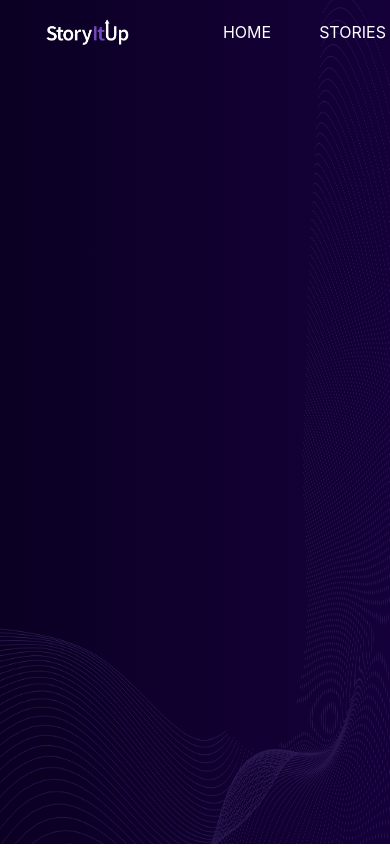
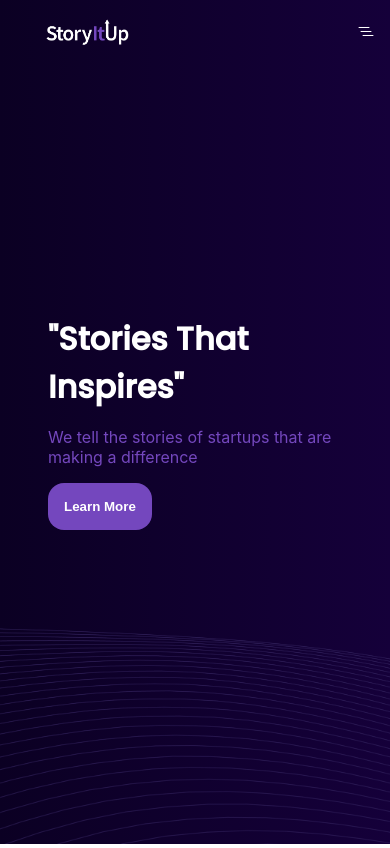
Before and after one commit to Dhruwang/StoryItUp_client, a React (Create React App) app: page / in a window 390 px wide. Built offline with nearby package versions, Linux system fonts and the light colour scheme.

Commit message:
made navbar responsive

```diff
--- a/public/index.html
+++ b/public/index.html
@@ -1,14 +1,12 @@
 <!DOCTYPE html>
 <html lang="en">
+
 <head>
   <meta charset="utf-8" />
   <link rel="icon" href="%PUBLIC_URL%/favicon.ico" />
   <meta name="viewport" content="width=device-width, initial-scale=1" />
   <meta name="theme-color" content="#000000" />
-    <meta
-      name="description"
-      content="Web site created using create-react-app"
-    />
+  <meta name="description" content="Web site created using create-react-app" />
   <link rel="apple-touch-icon" href="%PUBLIC_URL%/logo192.png" />
   <!--
       manifest.json provides metadata used when your web app is installed on a
@@ -24,8 +22,15 @@
       work correctly both with client-side routing and a non-root public URL.
       Learn how to configure a non-root public URL by running `npm run build`.
     -->
+  <!-- fonts  -->
+  <link rel="preconnect" href="https://fonts.googleapis.com">
+<link rel="preconnect" href="https://fonts.gstatic.com" crossorigin>
+<link href="https://fonts.googleapis.com/css2?family=Poppins:wght@500&display=swap" rel="stylesheet"><link rel="preconnect" href="https://fonts.googleapis.com">
+<!-- icons  -->
+<link rel="stylesheet" href="https://cdn.jsdelivr.net/npm/bootstrap-icons@1.10.3/font/bootstrap-icons.css">
   <title>React App</title>
 </head>
+
 <body>
   <noscript>You need to enable JavaScript to run this app.</noscript>
   <div id="root"></div>
@@ -40,4 +45,5 @@
       To create a production bundle, use `npm run build` or `yarn build`.
     -->
 </body>
+
 </html>
--- a/src/App.css
+++ b/src/App.css
@@ -1,56 +1,140 @@
-*{
-  box-sizing:border-box;
+@import url("https://cdn.jsdelivr.net/npm/bootstrap-icons@1.10.3/font/bootstrap-icons.css");
+
+* {
+  box-sizing: border-box;
+}
+
+.text-secondary {
+  color: #7447BE;
+}
+
+.btn {
+  background-color: #7447BE;
+  font-weight: bold;
+  color: white;
+  padding: 1rem;
+  border-radius: 1rem;
+  border: none;
+  cursor: pointer;
 }
 
 /* navbar css starts  */
-.navbar{
+.navbar {
   height: 4rem;
   width: 100%;
   padding: 1rem;
   position: fixed;
   background-color: transparent;
 }
-.navbarInner{
+
+.navbarInner {
   height: 100%;
   display: flex;
   justify-content: space-between;
 }
-.navbarInnerLeft{
+
+.navbarInnerLeft {
   height: 100%;
 }
-.navbarInnerRight{
+
+.navbarInnerRight {
   height: 100%;
   display: flex;
   justify-content: end;
   align-items: center
 }
-#logo{
+
+.hamburgerIcon {
+  color: white !important;
+  display: none;
+}
+
+#logo {
   height: 100%;
 
 }
-.navbarList{
+
+.navbarList {
   list-style: none;
   display: flex;
   color: white;
   text-transform: uppercase;
 }
+
 .navbarList li {
   margin: 0rem 1.5rem;
 }
+
 /* navbar css ends  */
 
 /* home page css starts  */
-.home{
+.home {
   height: 100vh;
   width: 100%;
-  background-image: linear-gradient(to right,#0B0023 , #15003A);
+  background-image: linear-gradient(to right, #0B0023, #15003A);
+
 }
-.vectorBackground{
+
+.vectorBackground {
+  height: 100%;
+  width: 100%;
+  background-image: url(./images//vector.png);
+  background-repeat: no-repeat;
+  background-size: cover;
+  display: flex;
+  align-items: center;
+  justify-content: start;
+}
+
+.vectorBackground img {
   height: 100%;
   width: 100%;
 }
-.vectorBackground img{
-  height: 100%;
-  width: 100%;
+
+.homeContent {
+  width: 30rem;
+  text-align: left;
+  color: white;
+  padding: 3rem;
 }
+
+.homeContent h1 {
+  font-size: 3rem;
+  margin: 0;
+  font-family: 'Poppins', sans-serif;
+}
+
 /* home page css ends */
+
+@media (min-width: 1200px) {}
+
+@media (max-width: 1024px) {
+  .navbarList li {
+    margin: 0rem 1rem;
+    font-size: 0.8rem;
+  }
+
+
+}
+
+@media (max-width: 768px) {
+  .navbarList {
+    display: none;
+  }
+
+  .hamburgerIcon {
+    display: block;
+  }
+
+  .homeContent h1 {
+    font-size: 2.5rem;
+  }
+}
+
+@media (max-width: 640px) {
+
+  .homeContent h1 {
+    font-size: 2rem;
+  }
+
+}
--- a/src/components/Home.js
+++ b/src/components/Home.js
@@ -5,7 +5,11 @@ export default function Home() {
   return (
     <div className='home'>
         <div className='vectorBackground'>
-            <img src={vector}></img>
+            <div className='homeContent'>
+                <h1>"Stories That Inspires"</h1>
+                <p className='text-secondary'>We tell the stories of startups that are making a difference</p>
+                <button className='btn'>Learn More</button>
+            </div>
         </div>
     </div>
   )
--- a/src/components/Navbar.js
+++ b/src/components/Navbar.js
@@ -16,7 +16,9 @@ export default function Navbar() {
                     <li>About</li>
                     <li>Login/Signup</li>
                 </ul>
+                <i class="bi bi-list-nested hamburgerIcon"></i>
             </div>
+
         </div>
     </div>
   )
```
Lines whose indentation alone changed are shown as unchanged.
